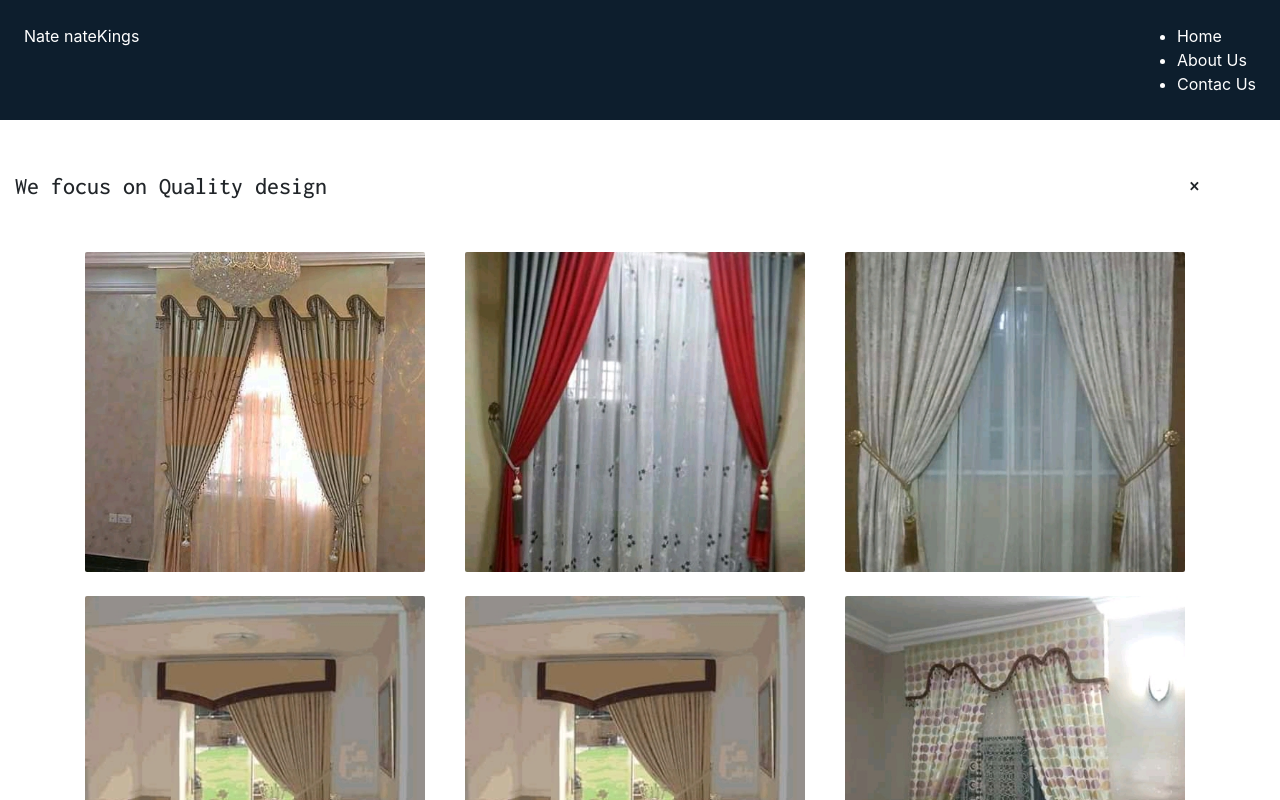
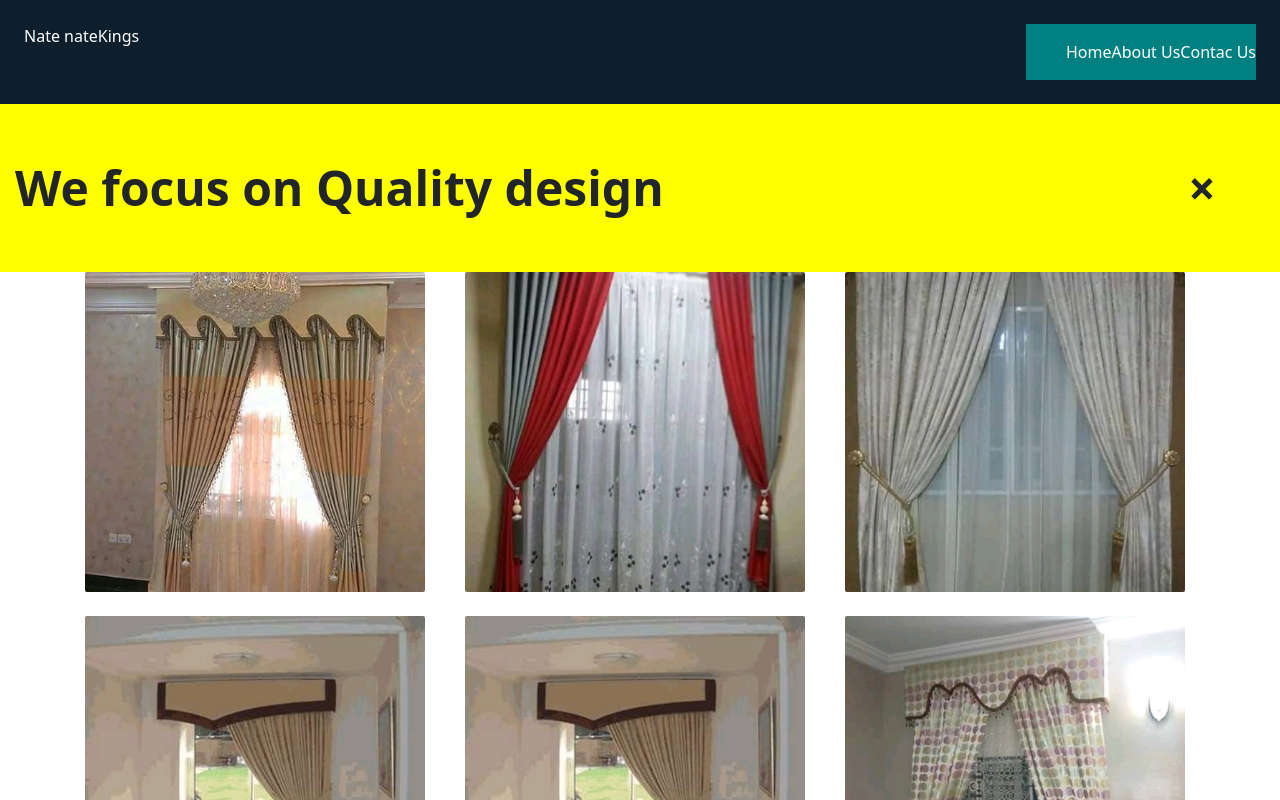
Before and after one commit to KelahKelah/Special-Effects-javascript-, a React (Create React App) app: page / in a window 1280 px wide. Shown: the top 800 px of the page. Built offline with nearby package versions, Linux system fonts and the light colour scheme.

Commit message:
add header.css

```diff
--- /dev/null
+++ b/src/components/header/header.css
@@ -0,0 +1,14 @@
+.header-container {
+    background-color: yellow;
+    font-family: 'Noto Sans', sans-serif;
+}
+.intro {
+    font-family: 'Noto Sans', sans-serif;
+    font-size: 3em;
+    font-weight: 700;
+}
+.custom-menu {
+    list-style: none;
+    display: flex;
+    background-color: teal;
+}
--- a/src/components/header/header.js
+++ b/src/components/header/header.js
@@ -1,22 +1,23 @@
 import React, {Component} from 'react';
+import './header.css'
 
 class Header extends Component {
 
     render() {
         return(
-            <div className="container-fluid">
+            <div className="container-fluid header-container">
                 <div className="row rowOne p-4" id="Nav">
                     <div>
                         <div>Nate nateKings</div>
                     </div>
-                    <ul className="custom-menu mb-0">
+                    <ul className="custom-menu py-3 mb-0">
                         <li>Home</li>
                         <li>About Us</li>
                         <li>Contac Us</li>
                     </ul>
                 </div>
 
-                <div className="row rowTwo py-5" data-toggle="" data-target="#Nav">
+                <div className="row intro py-5" data-toggle="" data-target="#Nav">
                     <div className="col-md-11">We focus on <span>Quality</span> design</div>
                     <div className="col-md-1"><span>&times;</span></div>
                 </div>
```
